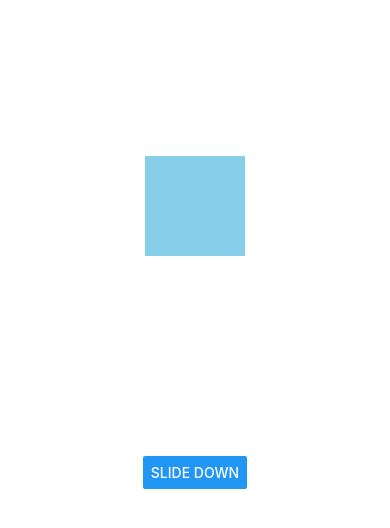
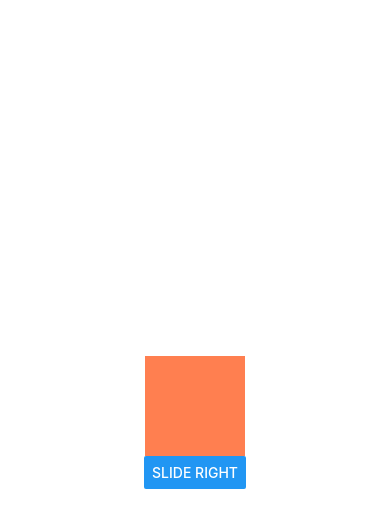
Before and after one commit to Santhosh142/animations-react-native, a React Native app: screen / in a window 390 px wide. Shown: the top 528 px of the page. Built offline with nearby package versions, Linux system fonts and the light colour scheme.

Commit message:
slide right animation

```diff
--- a/App.tsx
+++ b/App.tsx
@@ -3,11 +3,12 @@ import { StyleSheet, Text, View } from "react-native";
 import Animation1 from "./animations/animation1";
 import Animation2 from "./animations/animation2";
 import Animation3 from "./animations/animation3";
+import Animation4 from "./animations/animation4";
 
 export default function App() {
   return (
     <View style={styles.container}>
-      <Animation3 />
+      <Animation4 />
       <StatusBar style="auto" />
     </View>
   );
--- /dev/null
+++ b/animations/animation4.tsx
@@ -0,0 +1,40 @@
+import { useRef } from "react";
+import { Animated, Button, StyleSheet, View } from "react-native";
+const SIZE = 100;
+export default function Animation4() {
+  const position = useRef(new Animated.ValueXY({ x: 0, y: 0 })).current;
+  const slideRight = () => {
+    Animated.timing(position, {
+      toValue: { x: 150, y: 0 },
+      duration: 500,
+      useNativeDriver: true,
+    }).start();
+  };
+
+  return (
+    <View style={styles.container}>
+      <Animated.View
+        style={[
+          styles.box,
+          {
+            transform: [{ translateX: position.x }, { translateY: position.y }],
+          },
+        ]}
+      />
+      <Button title="Slide right" onPress={slideRight} />
+    </View>
+  );
+}
+
+const styles = StyleSheet.create({
+  container: {
+    flex: 1,
+    justifyContent: "center",
+    alignItems: "center",
+  },
+  box: {
+    width: SIZE,
+    height: SIZE,
+    backgroundColor: "coral",
+  },
+});
```
